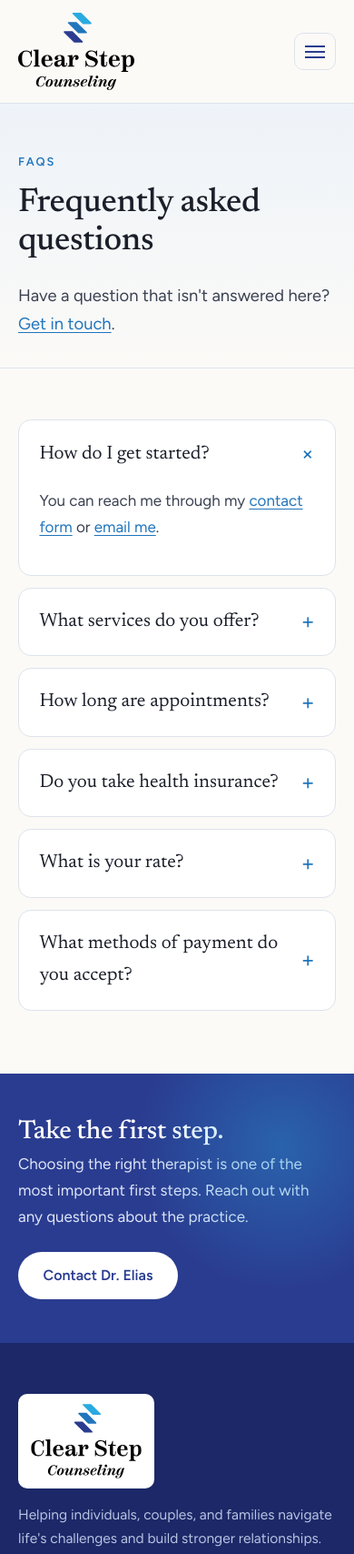
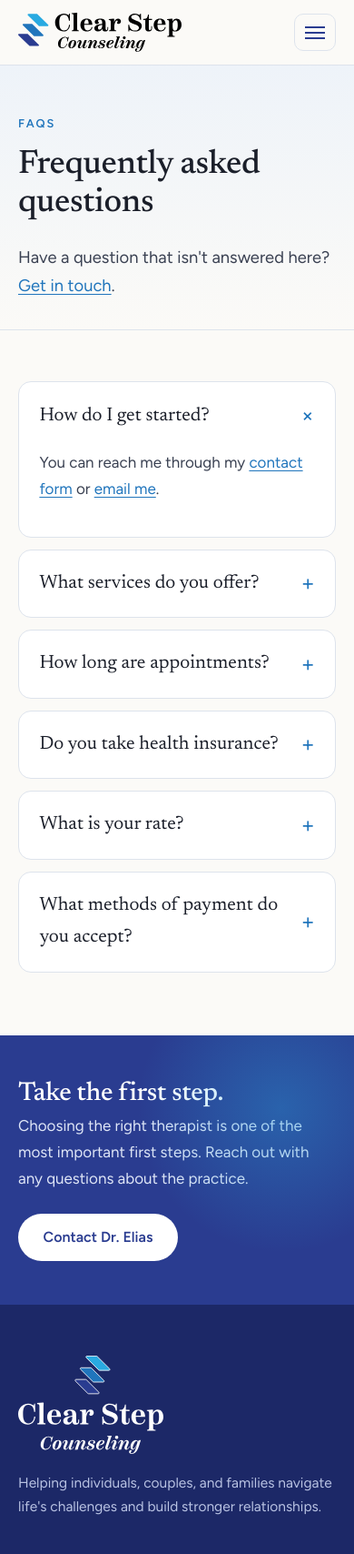
Before and after one commit to sumydesigns/clearstepcounseling, a plain HTML site: page public/faqs/index.html in a window 390 px wide. Shown: the top 1708 px of the page at 91% size. Drawn offline with Linux system fonts and the light colour scheme.

Commit message:
Use horizontal logo in header and reversed logo in footer
Co-Authored-By: Claude Opus 5.5 <noreply@anthropic.com>
Claude-Session: https://claude.ai/code/session_01SF3E7qKgzTqPgcpgtJZuAi

```diff
--- a/public/css/styles.css
+++ b/public/css/styles.css
@@ -89,7 +89,7 @@ p { margin: 0 0 1.1em; }
   display: flex; align-items: center; justify-content: space-between;
   gap: 1.5rem; padding-block: .85rem;
 }
-.brand img { width: 150px; }
+.brand img { width: 220px; }
 .nav-toggle {
   display: none;
   background: none; border: 1px solid var(--line); border-radius: 10px;
@@ -107,7 +107,7 @@ p { margin: 0 0 1.1em; }
 .site-nav .nav-cta a:hover, .site-nav .nav-cta a[aria-current="page"] { background: var(--navy-deep); color: #fff; }
 
 @media (max-width: 860px) {
-  .brand img { width: 128px; }
+  .brand img { width: 180px; }
   .nav-toggle { display: block; }
   .site-nav {
     position: absolute; left: 0; right: 0; top: 100%;
@@ -289,7 +289,7 @@ p { margin: 0 0 1.1em; }
 .site-footer a:hover { color: var(--sky); }
 .footer-grid { display: grid; grid-template-columns: 1.4fr 1fr 1fr; gap: 2rem; }
 @media (max-width: 760px) { .footer-grid { grid-template-columns: 1fr; } }
-.footer-brand img { width: 150px; background: #fff; padding: .7rem .9rem; border-radius: 10px; margin-bottom: 1rem; }
+.footer-brand img { width: 160px; margin-bottom: 1.2rem; }
 .site-footer h3 { color: #fff; font-family: var(--sans); font-size: .82rem; font-weight: 600; letter-spacing: .14em; text-transform: uppercase; margin-bottom: .8rem; }
 .site-footer ul { list-style: none; margin: 0; padding: 0; }
 .site-footer li { margin-bottom: .35rem; }
--- a/public/faqs/index.html
+++ b/public/faqs/index.html
@@ -21,7 +21,7 @@
 <a class="skip-link" href="#main">Skip to content</a>
 <header class="site-header">
   <div class="wrap header-inner">
-    <a class="brand" href="../"><img src="../images/clear-step-logo.svg" alt="Clear Step Counseling" width="150" height="101"></a>
+    <a class="brand" href="../"><img src="../images/clear-step-logo-horizontal.svg" alt="Clear Step Counseling" width="220" height="54"></a>
     <button class="nav-toggle" aria-expanded="false" aria-controls="site-nav" aria-label="Open menu"><span></span><span></span><span></span></button>
     <nav class="site-nav" id="site-nav" aria-label="Main">
       <ul>
@@ -86,7 +86,7 @@
   <div class="wrap">
     <div class="footer-grid">
       <div class="footer-brand">
-        <img src="../images/clear-step-logo.svg" alt="Clear Step Counseling" width="150" height="101">
+        <img src="../images/clear-step-logo-reversed.svg" alt="Clear Step Counseling" width="160" height="108">
         <p>Helping individuals, couples, and families navigate life's challenges and build stronger relationships.</p>
       </div>
       <div>
```
Also changed, not shown: public/404.html (+2 -2 lines), public/about/index.html (+2 -2 lines), public/contact/index.html (+2 -2 lines), public/index.html (+2 -2 lines), public/privacy-policy/index.html (+2 -2 lines), public/specialties/index.html (+2 -2 lines), public/thank-you/index.html (+2 -2 lines), public/images/clear-step-logo-horizontal.svg (added), public/images/clear-step-logo-reversed.svg (added).
